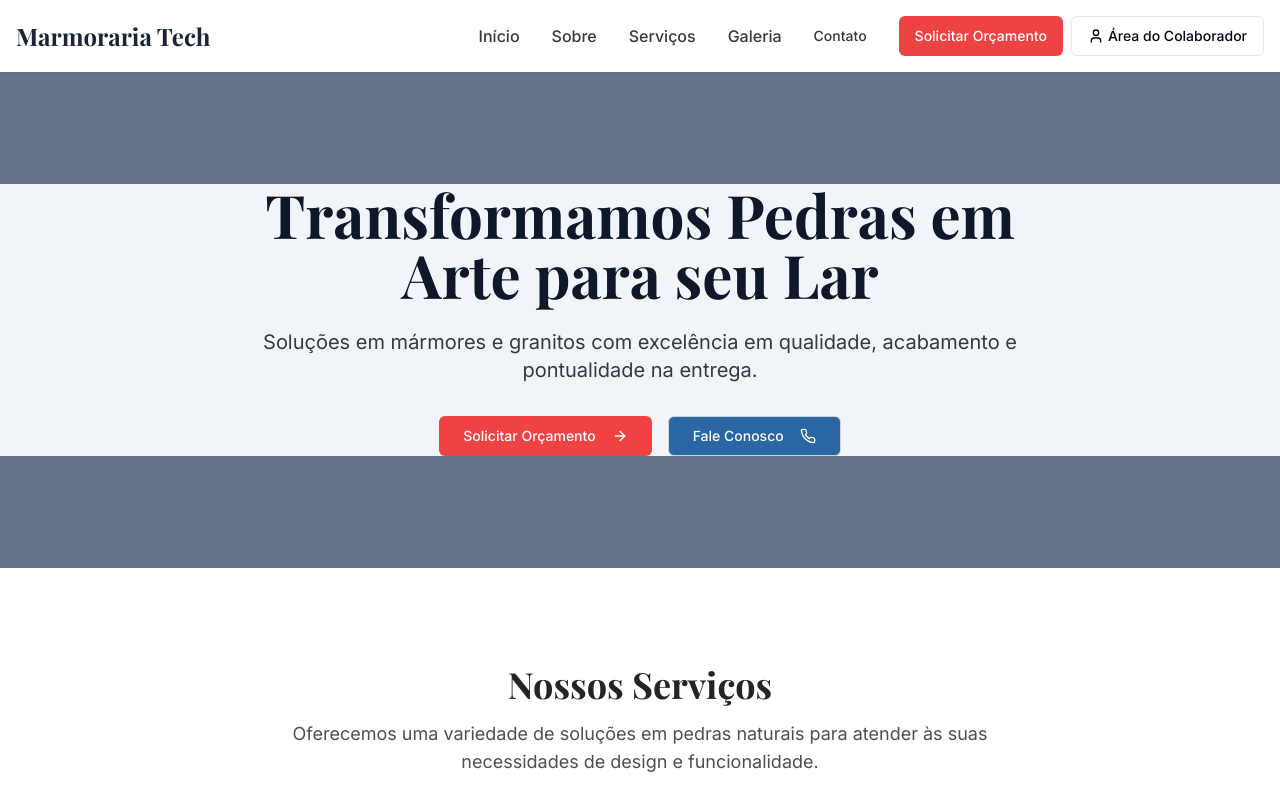
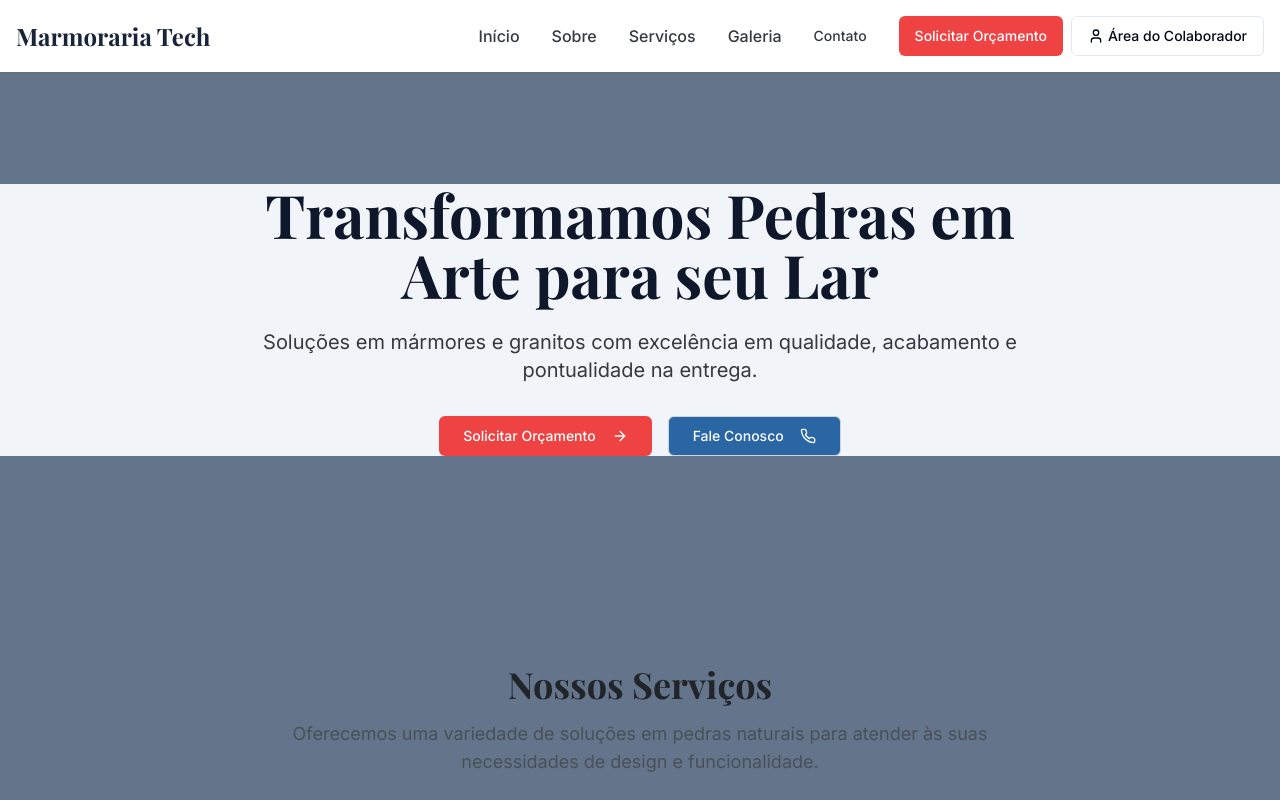
Before and after one commit to TauaRibeiro/marmoraria-budget-manager, a React (Vite) app: page / in a window 1280 px wide. Shown: the top 800 px of the page. Built offline with nearby package versions, Linux system fonts and the light colour scheme.

Commit message:
Visual edit in Lovable
Edited UI in Lovable

```diff
--- a/src/pages/Index.tsx
+++ b/src/pages/Index.tsx
@@ -7,7 +7,7 @@ const Index = () => {
   return <div className="flex flex-col min-h-screen">
       <Navbar />
 
-      <main className="flex-grow">
+      <main className="flex-grow bg-slate-500">
         {/* Hero Section with luxury marble gradient background */}
         <section className="relative bg-gradient-to-r from-marble-beige to-marble-gold py-20 md:py-28 bg-slate-500">
           <div className="container mx-auto px-4 bg-slate-100 py-0">
```
